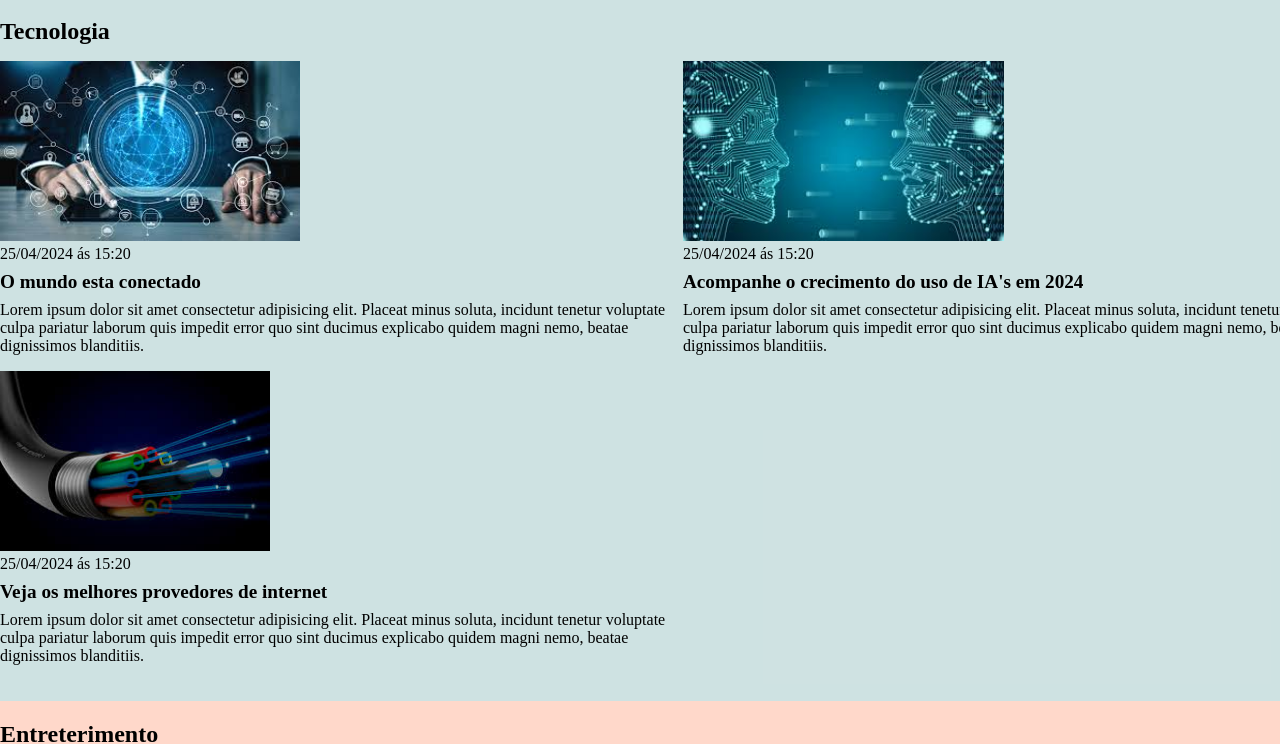
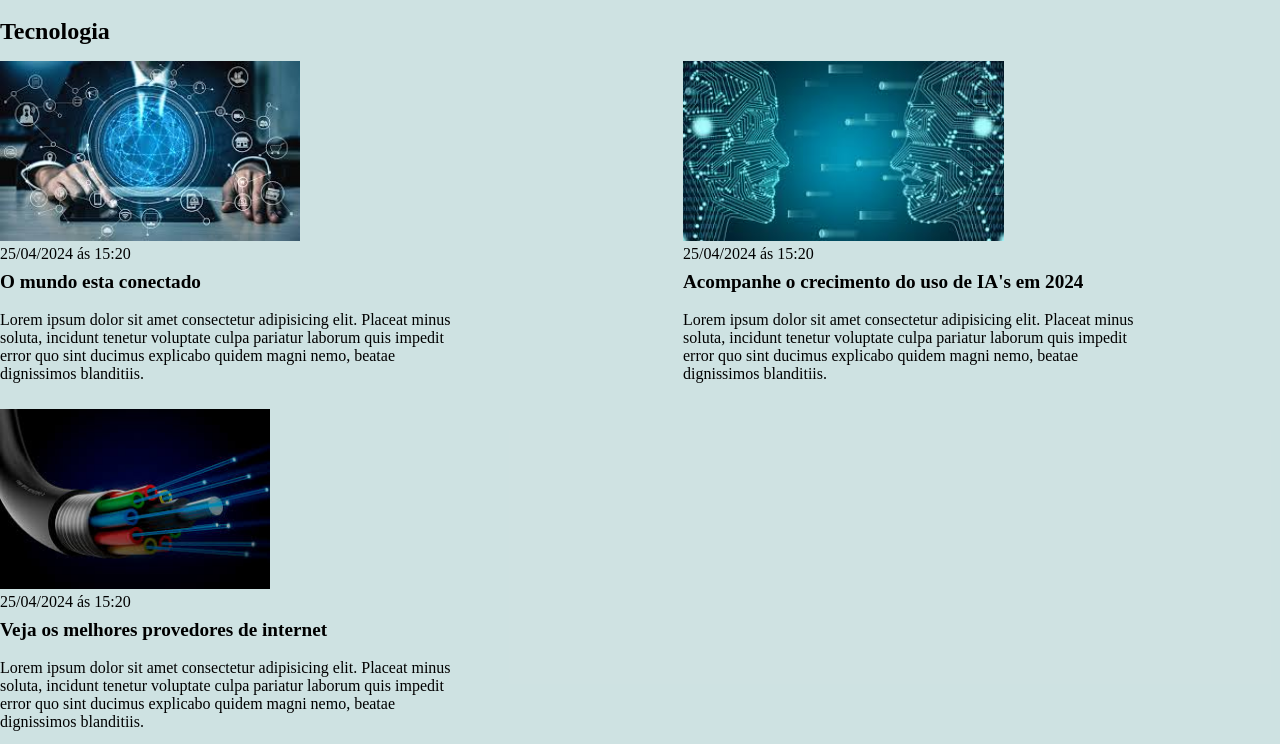
Before and after one commit to Mateus-Rabelo/curso_ebac_frontend, a plain HTML site: page index.html in a window 1280 px wide. Shown: the part 79-823 px from the top of the page. Drawn offline with Linux system fonts and the light colour scheme.

Commit message:
edição dos paragrafos

```diff
--- a/estilo.css
+++ b/estilo.css
@@ -1,6 +1,6 @@
 * {
     box-sizing: border-box;
-    margin: 0%;
+    margin: 0;
     padding: 0;
 }
 
@@ -65,3 +65,8 @@ background-color: rgba(95, 158, 160, 0.3);
 section h3{
     font-size: larger;
 }
+
+section .articles article p{
+    padding: 10px 220px 10px 0px;
+    justify-content: space-around;
+}
```
